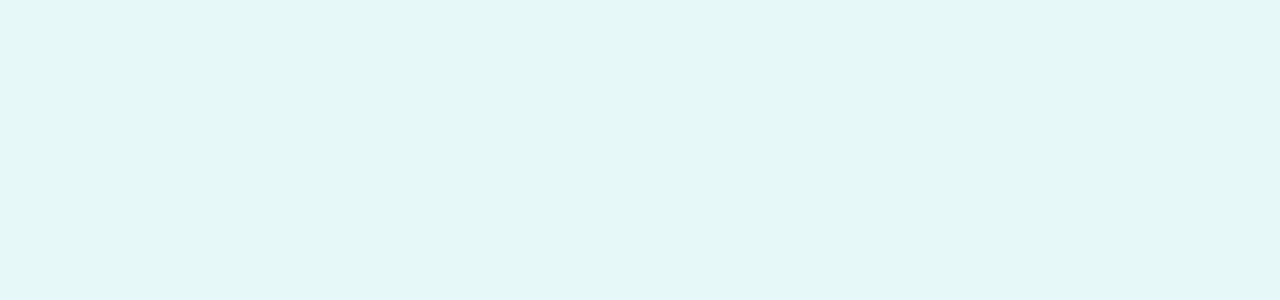
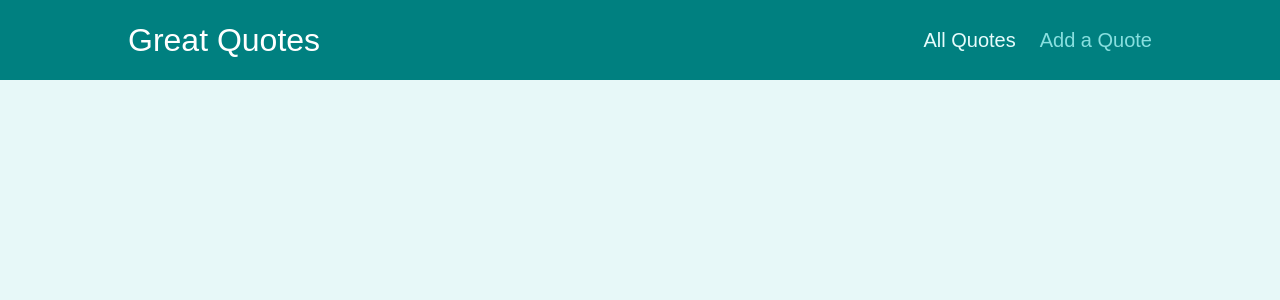
Before and after one commit to Kosemer/React-Practice-Quotes, a React (Create React App) app: page /quotes/1 in a window 1280 px wide. Shown: the top 300 px of the page. Built offline with nearby package versions, Linux system fonts and the light colour scheme.

Commit message:
- routes

```diff
--- a/src/App.js
+++ b/src/App.js
@@ -1,8 +1,27 @@
+import { Redirect, Route, Switch } from "react-router";
+import AllQuotes from "./pages/AllQuotes";
+import QuoteDetail from "./pages/QuoteDetail";
+import NewQuote from "./pages/NewQuote";
+import Layout from "./components/layout/Layout";
+
 function App() {
   return (
-    <div>
-
-    </div>
+    <Layout>
+    <Switch>
+      <Route path="/" exact>
+        <Redirect to='quotes'></Redirect>
+      </Route>
+      <Route path="/quotes" exact>
+        <AllQuotes></AllQuotes>
+      </Route>
+      <Route path="/quotes/:quoteId">
+        <QuoteDetail></QuoteDetail>
+      </Route>
+      <Route path="/new-quote">
+        <NewQuote></NewQuote>
+      </Route>
+    </Switch>
+    </Layout>
   );
 }
 
--- /dev/null
+++ b/src/components/layout/Layout.js
@@ -0,0 +1,15 @@
+import { Fragment } from "react";
+import classes from "./Layout.module.css";
+import MainNavigation from "./MainNavigation";
+
+const Layout = (props) => {
+  return (
+    <Fragment>
+      <MainNavigation>
+        <main className={classes.main}>{props.children}</main>
+      </MainNavigation>
+    </Fragment>
+  );
+};
+
+export default Layout;
--- /dev/null
+++ b/src/components/layout/MainNavigation.js
@@ -0,0 +1,22 @@
+import { NavLink } from "react-router-dom";
+import classes from "./MainNavigation.module.css";
+
+const MainNavigation = () => {
+  return (
+    <header className={classes.header}>
+      <div className={classes.logo}>Great Quotes</div>
+      <nav className={classes.nav}>
+        <ul>
+          <li>
+            <NavLink activeClassName={classes.active} to="/quotes">All Quotes</NavLink>
+          </li>
+          <li>
+            <NavLink activeClassName={classes.active} to="new-quote">Add a Quote</NavLink>
+          </li>
+        </ul>
+      </nav>
+    </header>
+  );
+};
+
+export default MainNavigation;
--- a/src/components/quotes/QuoteForm.js
+++ b/src/components/quotes/QuoteForm.js
@@ -1,6 +1,6 @@
 import { useRef } from 'react';
 
-import Card from '../ui/Card';
+import Card from '../UI/Card';
 import LoadingSpinner from '../ui/LoadingSpinner';
 import classes from './QuoteForm.module.css';
 
--- a/src/index.js
+++ b/src/index.js
@@ -2,6 +2,7 @@
 
 import './index.css';
 import App from './App';
+import { BrowserRouter } from 'react-router-dom';
 
 const root = ReactDOM.createRoot(document.getElementById('root'));
-root.render(<App />);
+root.render(<BrowserRouter><App /></BrowserRouter>);
--- /dev/null
+++ b/src/pages/AllQuotes.js
@@ -0,0 +1,5 @@
+const AllQuotes = () => {
+    return ( <h1>All Quotes Page</h1> );
+}
+
+export default AllQuotes;
--- /dev/null
+++ b/src/pages/NewQuote.js
@@ -0,0 +1,5 @@
+const NewQuote = () => {
+    return ( <h1>New Quote Page</h1> );
+}
+
+export default NewQuote;
--- /dev/null
+++ b/src/pages/QuoteDetail.js
@@ -0,0 +1,18 @@
+import { Fragment } from "react";
+import { Route, useParams } from "react-router";
+import Comments from '../components/comments/Comments'
+
+const QuoteDetail = () => {
+  const params = useParams();
+  return (
+    <Fragment>
+      <h1>Quote Detail Page</h1>
+      <p>{params.quoteId}</p>
+      <Route path={`/quotes/${params.quoteId}/comments`}></Route>   {/*Ez egy dinamikus útvonal, ami így néz ki: /quotes/Ennek az oldalnak az Id-ja/comments(amit itt meg akarok jeleníteni.)
+      Ezt egyébként nem dinamikusan is meg lehet adni: path='/quotes/:quoteId/comments' */}
+      <Comments></Comments>
+    </Fragment>
+  );
+};
+
+export default QuoteDetail;
```
Also changed, not shown: 2 other files (tests, documents, lock files or other folders).
